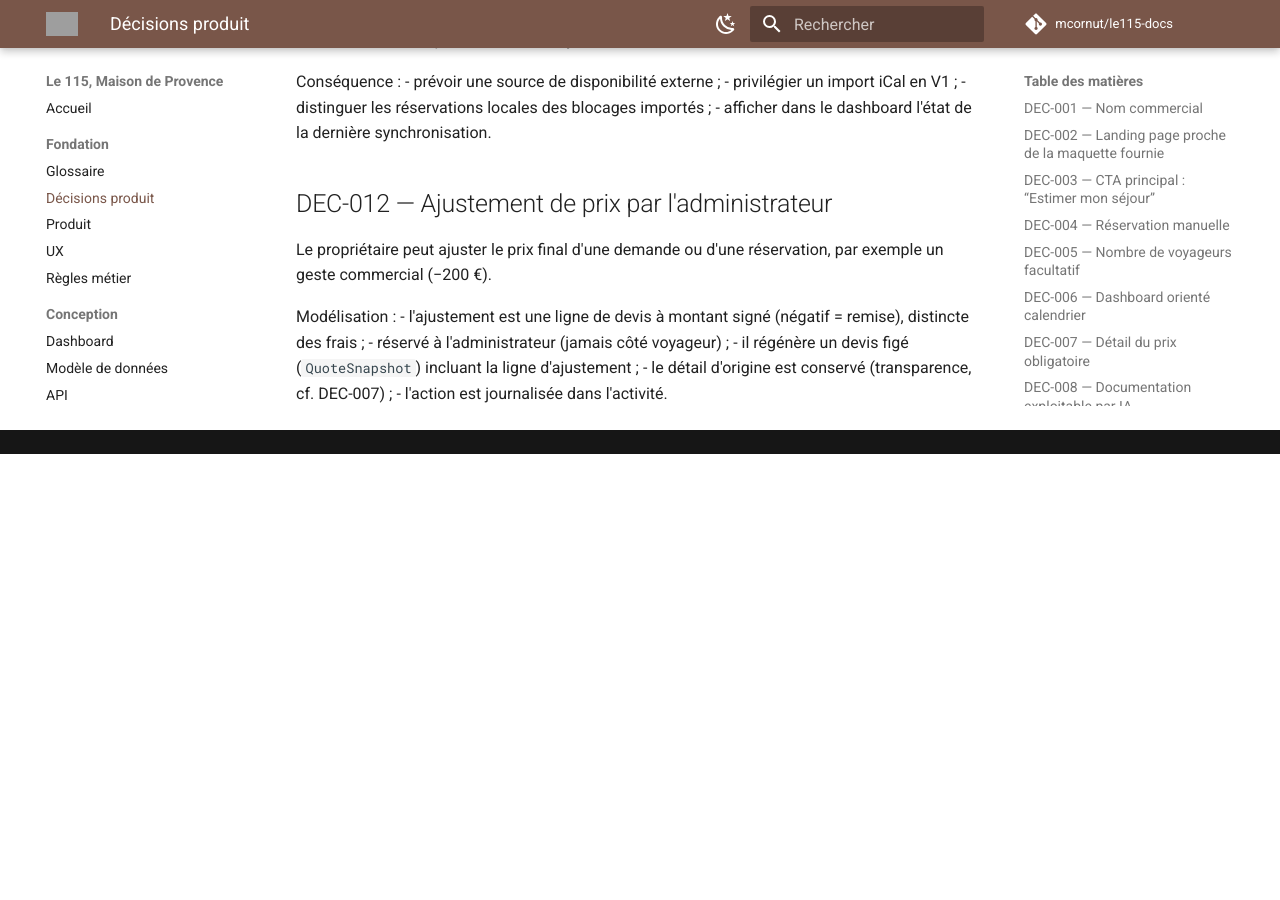
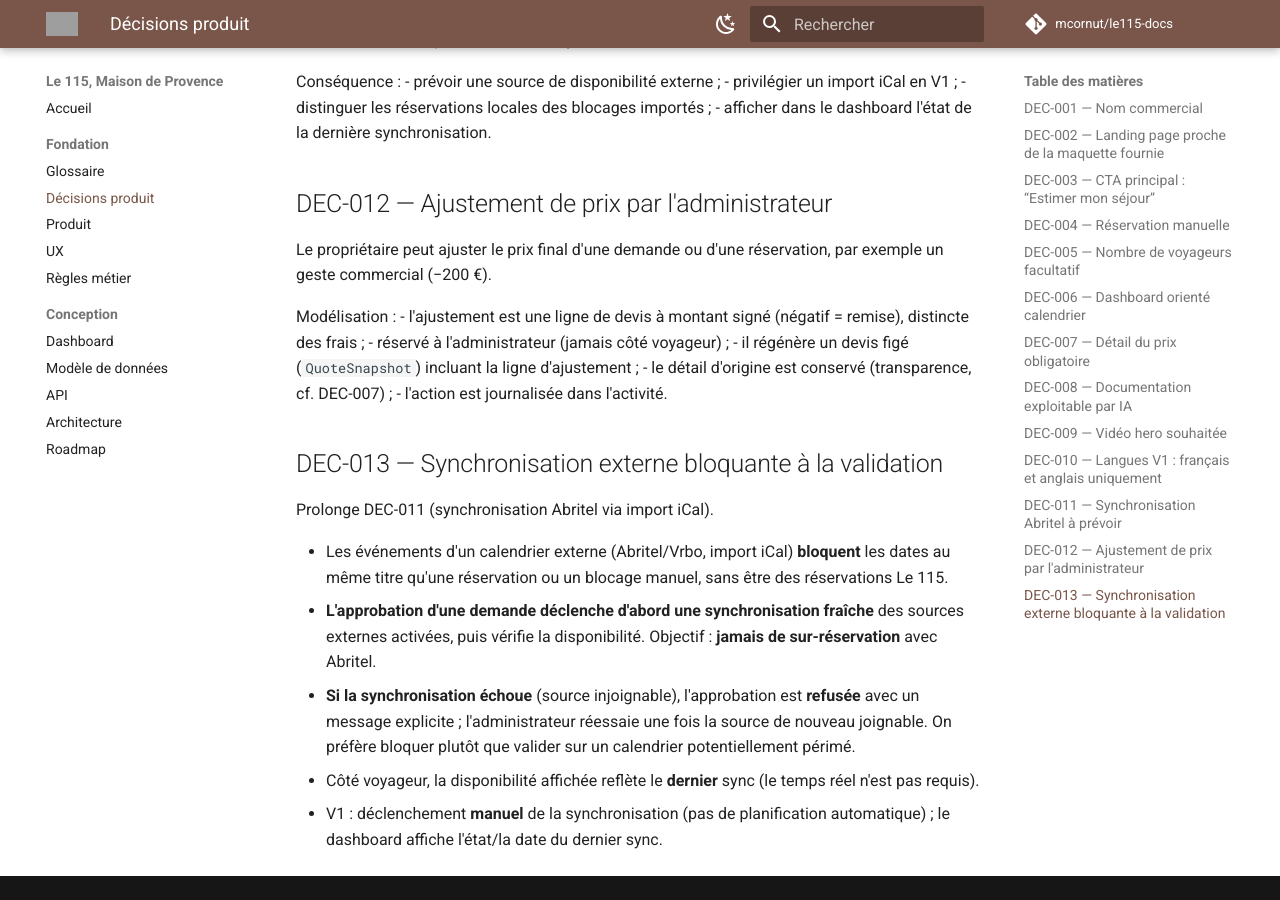
Before and after one commit to mcornut/le115-docs, an MkDocs documentation site: the page built from docs/00-Product-Decisions.md, in a window 1280 px wide and 900 px high, scrolled down 2121 px. Built offline with MkDocs 1.6.1 and Material for MkDocs 9.7.7, drawn with Linux system fonts in a browser that asks for light colours; comment, search, counter and statistics services are not loaded; before the commit the page ends 2575 px from its top, so only the background shows below that; grey boxes are pictures that could not be loaded.

Commit message:
docs: external calendar events block availability; sync-before-validate rule (DEC-013)

```diff
--- a/docs/00-Product-Decisions.md
+++ b/docs/00-Product-Decisions.md
@@ -105,3 +105,13 @@ Modélisation :
 - il régénère un devis figé (`QuoteSnapshot`) incluant la ligne d'ajustement ;
 - le détail d'origine est conservé (transparence, cf. DEC-007) ;
 - l'action est journalisée dans l'activité.
+
+## DEC-013 — Synchronisation externe bloquante à la validation
+
+Prolonge DEC-011 (synchronisation Abritel via import iCal).
+
+- Les événements d'un calendrier externe (Abritel/Vrbo, import iCal) **bloquent** les dates au même titre qu'une réservation ou un blocage manuel, sans être des réservations Le 115.
+- **L'approbation d'une demande déclenche d'abord une synchronisation fraîche** des sources externes activées, puis vérifie la disponibilité. Objectif : **jamais de sur-réservation** avec Abritel.
+- **Si la synchronisation échoue** (source injoignable), l'approbation est **refusée** avec un message explicite ; l'administrateur réessaie une fois la source de nouveau joignable. On préfère bloquer plutôt que valider sur un calendrier potentiellement périmé.
+- Côté voyageur, la disponibilité affichée reflète le **dernier** sync (le temps réel n'est pas requis).
+- V1 : déclenchement **manuel** de la synchronisation (pas de planification automatique) ; le dashboard affiche l'état/la date du dernier sync.
```
Also changed, not shown: docs/03-Business-Rules.md (+6 -1 lines).
